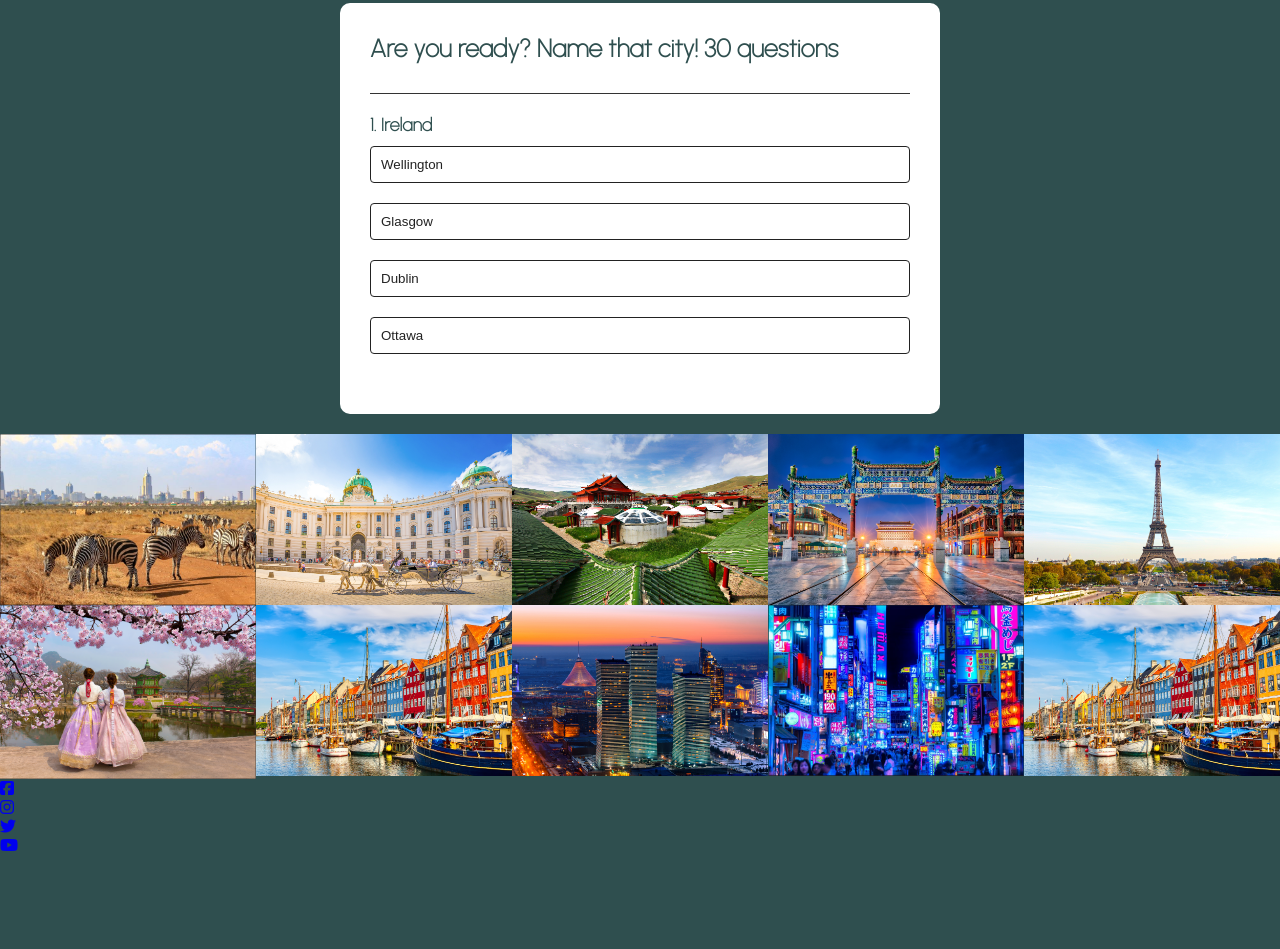
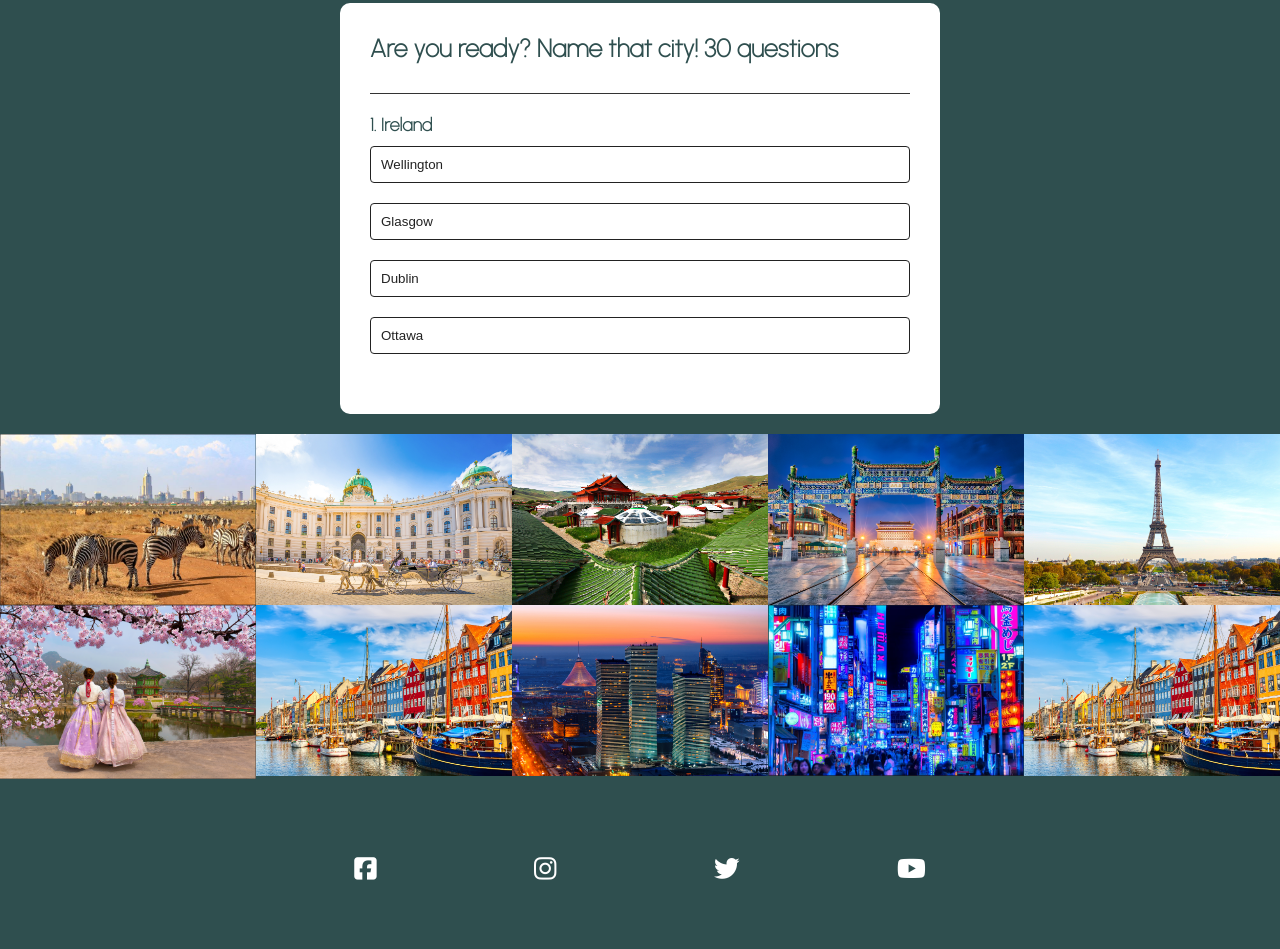
Before and after one commit to Code-Institute-Submissions/StephenPhilipOFlynn-Project2, a plain HTML site: page index.html in a window 1280 px wide. Shown: the part 526-1475 px from the top of the page. Before the commit the page ends 1381 px from the top, so only its background shows below. Drawn offline with Linux system fonts and the light colour scheme.

Commit message:
style and move horizontal mock social media links

```diff
--- a/assets/css/style.css
+++ b/assets/css/style.css
@@ -132,3 +132,18 @@ body {
 #photoslower > img {
     width: 100%;
 }
+
+.social-networks {
+    text-align: center;
+}
+
+.social-networks > li {
+    display: inline;
+}
+
+.social-networks i {
+    font-size: 160%;
+    margin: 1%;
+    padding: 5%;
+    color: #ffffff;
+}
```
